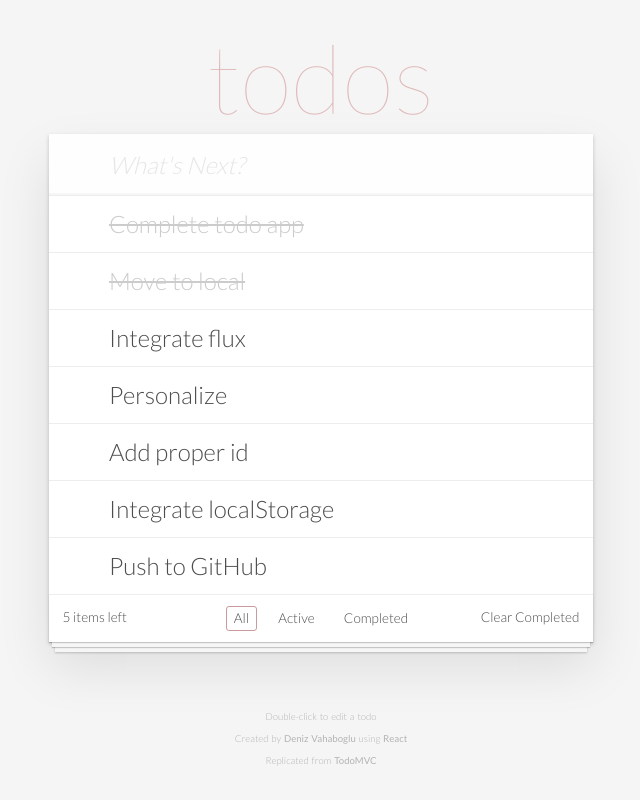
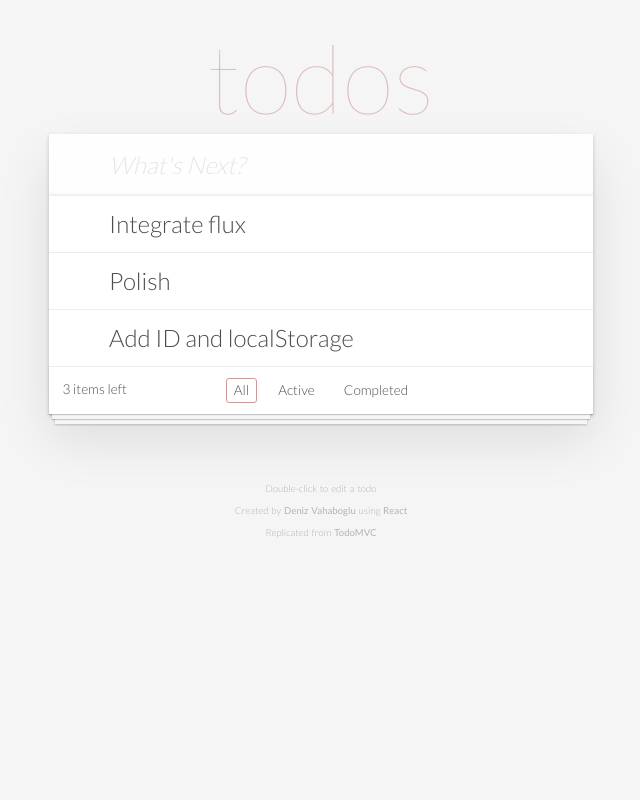
Before and after one commit to dnzv/react-todomvc, a React app: page / in a window 1280 px wide. Shown: the whole page, without its empty margins (319-959 px from the left). Built offline with nearby package versions, Linux system fonts and the light colour scheme.

Commit message:
Update todos

```diff
--- a/src/components/TodoAppMain/index.jsx
+++ b/src/components/TodoAppMain/index.jsx
@@ -26,41 +26,21 @@ export default class TodoAppMain extends React.Component {
       todos: [
         {
           id: 1,
-          task: "Complete todo app",
-          completed: true
-        },
-        {
-          id: 2,
-          task: "Move to local",
-          completed: true
-        },
-        {
-          id: 3,
           task: "Integrate flux",
           completed: false
         },
         {
-          id: 4,
-          task: "Personalize",
+          id: 2,
+          task: "Polish",
           completed: false
         },
         {
-          id: 5,
-          task: "Add proper id",
-          completed: false
-        },
-        {
-          id: 6,
-          task: "Integrate localStorage",
-          completed: false
-        },
-        {
-          id: 7,
-          task: "Push to GitHub",
+          id: 3,
+          task: "Add ID and localStorage",
           completed: false
         }
       ],
-      currId: 7,
+      currId: 3,
       value: '',
       filter: 'all'
     };
```
